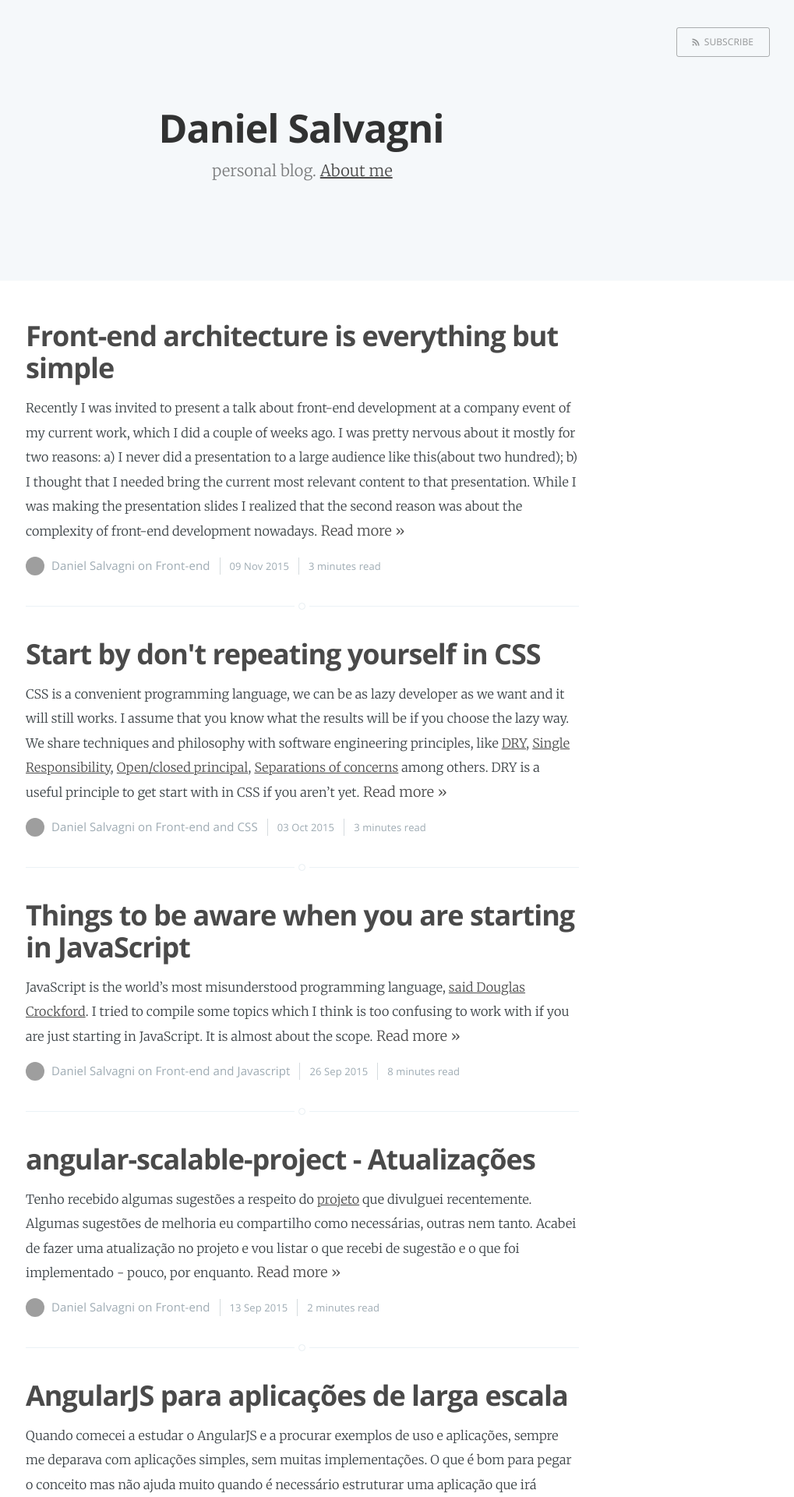
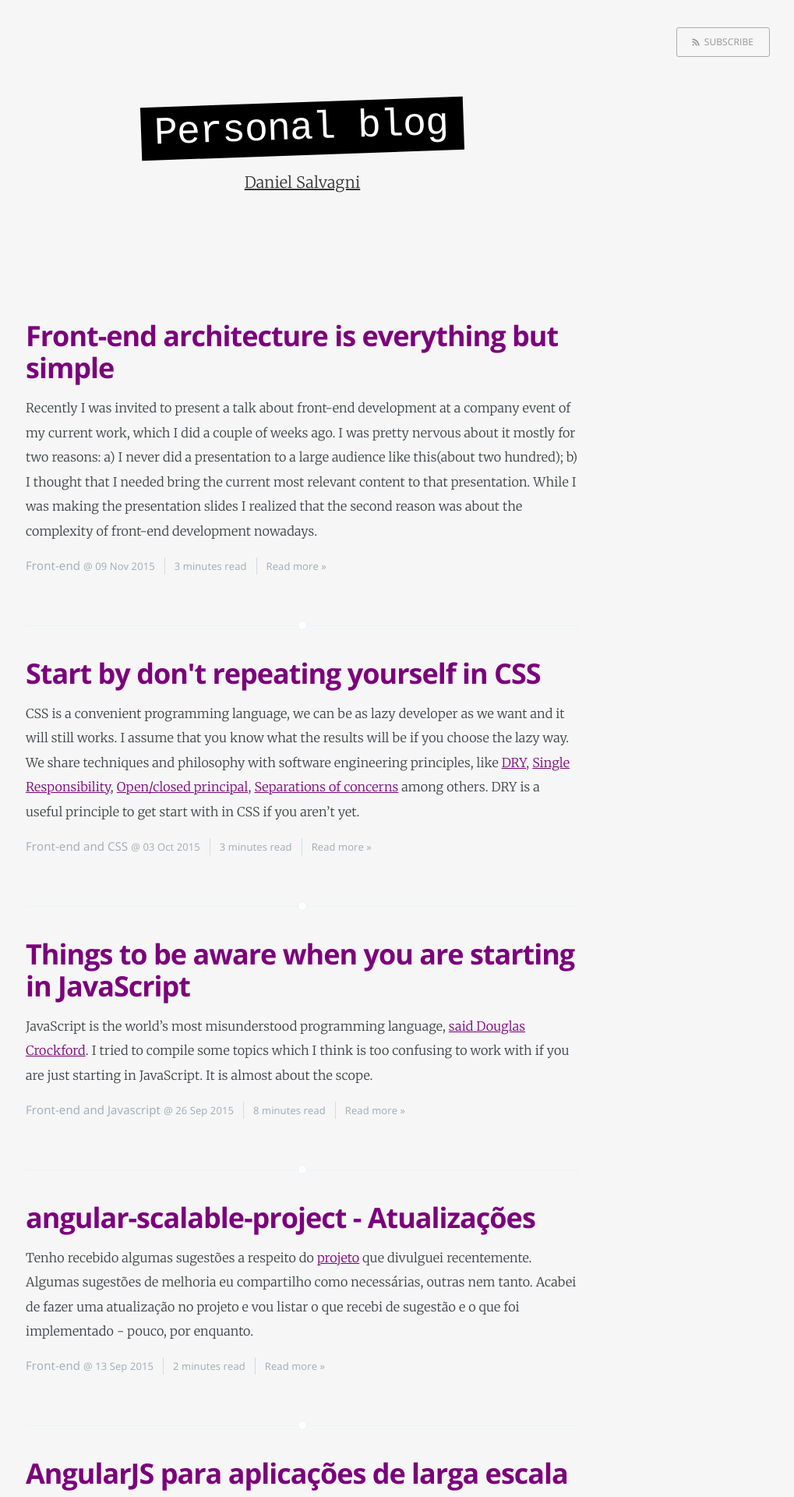
Before and after one commit to dsalvagni/dsalvagni.github.io, a Jekyll site: the page built from index.html, in a window 1280 px wide. Shown: the top 1920 px of the page at 78% size, without its empty margins (252-1271 px from the left). Built offline with Jekyll 4.4.1, drawn with Linux system fonts in a browser that asks for light colours; nearby versions of some CDN libraries; Markdown is read by kramdown in place of the engine named in the settings; the list of posts is cut into pages by our own code; some of the changed text lies outside the part shown; grey boxes are pictures that could not be loaded.

Commit message:
Small design improvement

```diff
--- a/_config.yml
+++ b/_config.yml
@@ -1,5 +1,5 @@
-name: Daniel Salvagni
-description: personal blog
+name: Personal blog
+description: Daniel Salvagni
 meta_description: "Personal thoughts"
 author: Daniel Salvagni
 email: danielsalvagni@gmail.com
@@ -17,9 +17,9 @@ paginate: 15
 baseurl: /
 domain_name: 'http://dsalvagni.com.br'
 google_analytics: 'UA-38161905-1'
-
-plugins: [jekyll-paginate]
-
 # Details for the RSS feed generator
 url:            'http://dsalvagni.com.br'
 author:         'Daniel Salvagni'
+gems: [jekyll-paginate, jekyll-feed]
+feed:
+  path: rss.xml
--- a/_layouts/default.html
+++ b/_layouts/default.html
@@ -25,14 +25,8 @@
         <a href="{{ site.baseurl }}">{{ site.name }}</a> &copy;
               {{date format="YYYY"}} &bull; All rights reserved.
       </section>
-      <section class="poweredby">Made with Jekyll using
-        <a href="http://github.com/rosario/kasper">Kasper theme</a>
-      </section>
+      <section class="poweredby">Made with Jekyll</section>
     </footer>
-
-    <script type="text/javascript" src="/assets/js/jquery-1.11.1.min.js"></script>
-    <script type="text/javascript" src="/assets/js/jquery.fitvids.js"></script>
-    <script type="text/javascript" src="/assets/js/index.js"></script>
 
     <!-- Google Analytics Tracking code -->
     <script type="text/javascript">
--- a/assets/css/screen.css
+++ b/assets/css/screen.css
@@ -183,6 +183,7 @@ body {
     font-size: 1.8rem;
     line-height: 1.75em;
     color: #3A4145;
+    background: #F6F6F6;
     -webkit-font-feature-settings: 'kern' 1;
     -moz-font-feature-settings: 'kern' 1;
     -o-font-feature-settings: 'kern' 1;
@@ -235,12 +236,12 @@ h6 {
 }
 
 a {
-    color: #4A4A4A;
-    transition: color ease 0.3s;
+    color: #7b007b;
+    transition: color ease 0.3s, text-decoration ease 0.3s;
 }
 
 a:hover {
-    color: #57AD68;
+    color: #530d53;
 }
 
 p, ul, ol, dl {
@@ -663,12 +664,16 @@ margin on the iframe, cause it breaks stuff. */
 
 /* The details of your blog. Defined in ghost/settings/ */
 .page-title {
-    margin: 10px 0 10px 0;
+    margin: 20px 0 20px 0;
+    padding: 5px 20px;
     font-size: 5rem;
     letter-spacing: -1px;
-    font-weight: 700;
-    font-family: "Open Sans", sans-serif;
+    font-weight: lighter;
+    font-family: monospace;
     color: #fff;
+    width: auto;
+    display: inline-block;
+    background: #000;
 }
 
 .page-description {
@@ -680,19 +685,24 @@ margin on the iframe, cause it breaks stuff. */
     letter-spacing: 0.01rem;
     color: rgba(255,255,255,0.8);
 }
+.page-description a {color: #333;}
 
 .no-cover.main-header {
     min-height: 160px;
     max-height: 40%;
-    background: #f5f8fa;
-}
-
-.no-cover .page-title {
+    background:transparent;
+}
+
+/* .no-cover .page-title {
     color: rgba(0,0,0,0.8);
 }
 
 .no-cover .page-description {
     color: rgba(0,0,0,0.5);
+} */
+
+.home-template .post-meta {
+    margin-bottom: 2.50rem;
 }
 
 .no-cover .main-nav.overlay .back-button,
@@ -705,8 +715,7 @@ margin on the iframe, cause it breaks stuff. */
 .home-template .page-title {
     -webkit-animation: fade-in-down 0.6s;
     animation: fade-in-down 0.6s;
-    -webkit-animation-delay: 0.2s;
-    animation-delay: 0.2s;
+    transform: rotate(-2deg);
 }
 .home-template .page-description {
     -webkit-animation: fade-in-down 0.9s;
@@ -732,26 +741,30 @@ margin on the iframe, cause it breaks stuff. */
 .post:after {
     display: block;
     content: "";
-    width: 7px;
-    height: 7px;
-    border: #E7EEF2 1px solid;
+    width: 10px;
+    height: 10px;
+    border: #EBF2F6 1px solid;
     position: absolute;
-    bottom: -5px;
+    bottom: -6px;
     left: 50%;
-    margin-left: -5px;
+    margin-left: -6px;
     background: #FFF;
     -webkit-border-radius: 100%;
     -moz-border-radius: 100%;
     border-radius: 100%;
-    box-shadow: #FFF 0 0 0 5px;
 }
 
 body:not(.post-template) .post-title {
     font-size: 3.6rem;
 }
 
-.post-title a {
+.post-title a, .post-title {
     text-decoration: none;
+    color:#7b007b;
+}
+
+.post-title a:hover {
+    text-decoration: underline;
 }
 
 .post-excerpt p {
@@ -796,13 +809,15 @@ body:not(.post-template) .post-title {
     min-height: 77px;
 }
 
-.post-date, .post-time-to-read {
+.post-date, .post-time-to-read, .read-more {
     display: inline-block;
+    font-size: 1.3rem;
+    white-space: nowrap;
+}
+.post-time-to-read, .read-more {
     margin-left: 8px;
     padding-left: 12px;
     border-left: #d5dbde 1px solid;
-    font-size: 1.3rem;
-    white-space: nowrap;
 }
 
 .user-image {
@@ -946,7 +961,7 @@ body:not(.post-template) .post-title {
     color: #9EABB3;
 }
 .author-meta a:hover {
-    color: #57AD68;
+    color: #7b007b;
 }
 
 /* Create some space to the right for the share links */
@@ -960,7 +975,7 @@ body:not(.post-template) .post-title {
 }
 
 .post-footer h4 a:hover {
-    color: #57AD68;
+    color: #7b007b;
     text-decoration: underline;
 }
 
@@ -984,7 +999,7 @@ body:not(.post-template) .post-title {
 }
 
 .post-footer .share a:hover {
-    color: #57AD68;
+    color: #7b007b;
 }
 
 /* The subscribe icon on the footer */
@@ -1583,7 +1598,7 @@ body:not(.post-template) .post-title {
     }
 
     .page-title {
-        font-size: 3rem;
+        font-size: 2.50rem;
     }
 
     .post-excerpt p {
@@ -1652,7 +1667,7 @@ body:not(.post-template) .post-title {
 
     .post-meta {
         font-size: 1.3rem;
-        margin-top: 1rem;
+        margin: 1rem 0 2.50rem 0;
     }
 
     .post-footer {
--- a/index.html
+++ b/index.html
@@ -12,14 +12,14 @@ about: 'about.html'
                     <img src="{{ site.logo }}" alt="Blog Logo" />
                 </a>
             {% endif %}
+
         <a class="subscribe-button icon-feed" href="{{ site.baseurl }}rss.xml">Subscribe</a>
     </nav>
     <div class="vertical">
         <div class="main-header-content inner">
-            <h1 class="page-title">{{ site.name }}</h1>
+            <h1 class="page-title">{{ site.name | lowercase }}</h1>
             <h2 class="page-description">
-                {% if site.description %} {{ site.description }}. {% endif %}
-                {% if page.about %} <a href='{{ site.baseurl }}{{ page.about }}'> About me </a> {% endif %}
+                <a href='{{ site.baseurl }}{{ page.about }}'>{{ site.description }}</a>
             </h2>
         </div>
     </div>
@@ -33,7 +33,6 @@ about: 'about.html'
     <div class="extra-pagination inner">
         {% include pagination.html %}
     </div>
-
     {% for post in paginator.posts %}
 
     <article class="post">
@@ -41,18 +40,14 @@ about: 'about.html'
             <h2 class="post-title"><a href="{{ post.url }}">{{ post.title }}</a></h2>
         </header>
         <section class="post-excerpt">
-            {{ post.excerpt }} <a class="read-more" href="{{ post.url }}"> Read more &raquo;</a>
+            {{ post.excerpt }}
         </section>
         <footer class="post-meta">
-            {% if site.author %}
-                <img class="author-thumb" src="http://gravatar.com/avatar/56229dfef94a5a06461a7861cad15fc3/?s=268&d=mm" alt="Daniel Salvagni" nopin="nopin" />
-                {{ site.author }}
-            {% endif %}
             {% if post.categories.size > 0 %}
-                {{ post.categories | array_to_sentence_string | prepend: 'on ' }}
+                {{ post.categories | array_to_sentence_string }}
             {% endif %}
             <time class="post-date" datetime="{{ post.date | date:"%Y-%m-%d" }}">
-                {{ post.date | date_to_string }}
+                @ {{ post.date | date_to_string }}
             </time>
             {% assign num_words = post.content | strip_html | number_of_words %}
             {% assign minutes = num_words | divided_by: 200.0 %}
@@ -72,6 +67,8 @@ about: 'about.html'
             {% endif %}
 
             <time class="post-time-to-read">{{reading_time}}</time>
+
+            <a class="read-more" href="{{ post.url }}"> Read more &raquo;</a>
         </footer>
     </article>
 
```
Also changed, not shown: _layouts/post.html (+9 -3 lines), about.md (+7 -1 lines).
